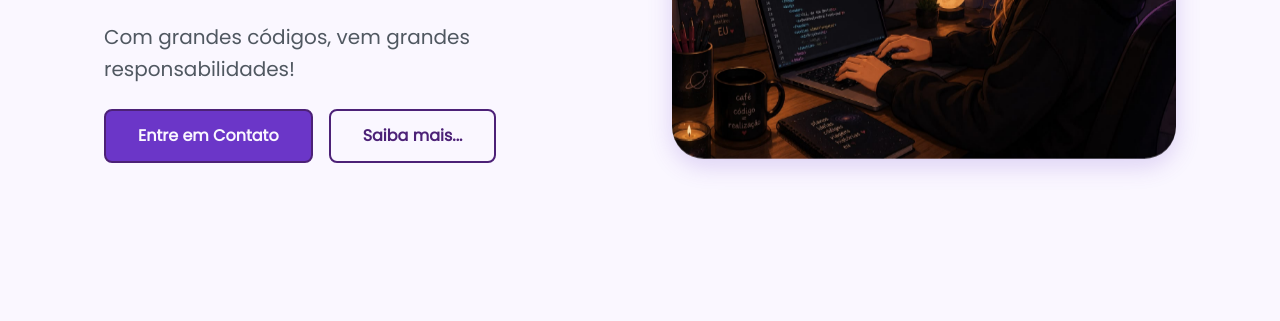
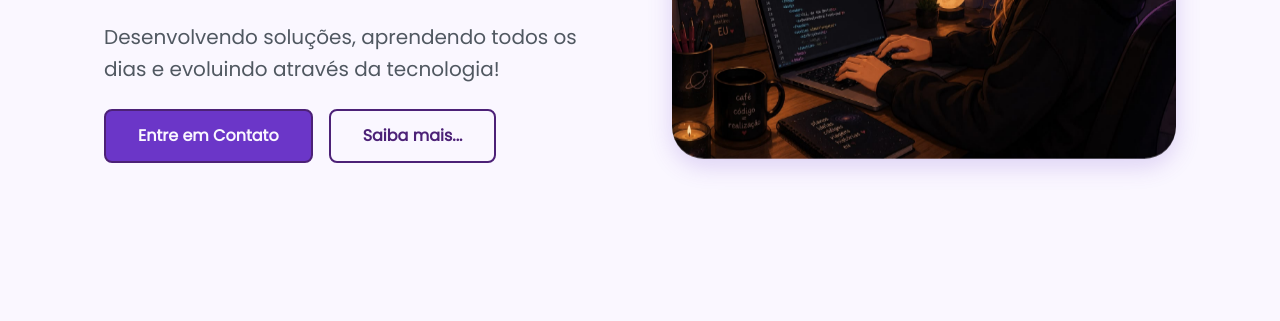
Before and after one commit to julianaenob-hub/portfolio, a plain HTML site: page index.html in a window 1280 px wide. Shown: the part 479-800 px from the top of the page. Drawn offline with nearby package versions, Linux system fonts and the light colour scheme; no server answers.

Commit message:
Atualiza index

```diff
--- a/index.html
+++ b/index.html
@@ -64,7 +64,7 @@
             <article class="hero-content">
                 <span>👋🏻 Olá, eu sou a Juliana!</span>
                 <h1>Desenvolvedora Full Stack</h1>
-                <p>Com grandes códigos, vem grandes responsabilidades!</p>
+                <p>Desenvolvendo soluções, aprendendo todos os dias e evoluindo através da tecnologia!</p>
 
                 <div class="buttons-container">
                     <a href="#contact" class="botao">Entre em Contato</a>
```
